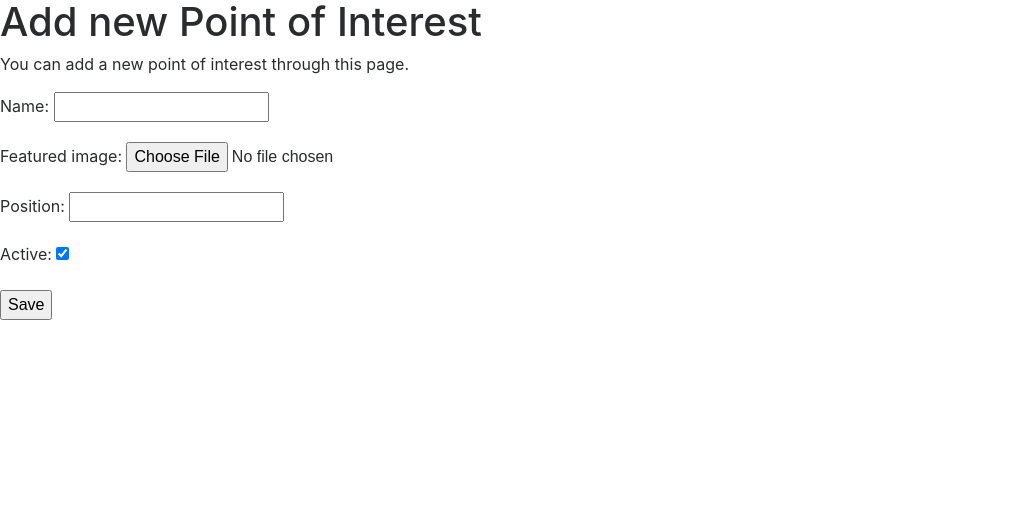
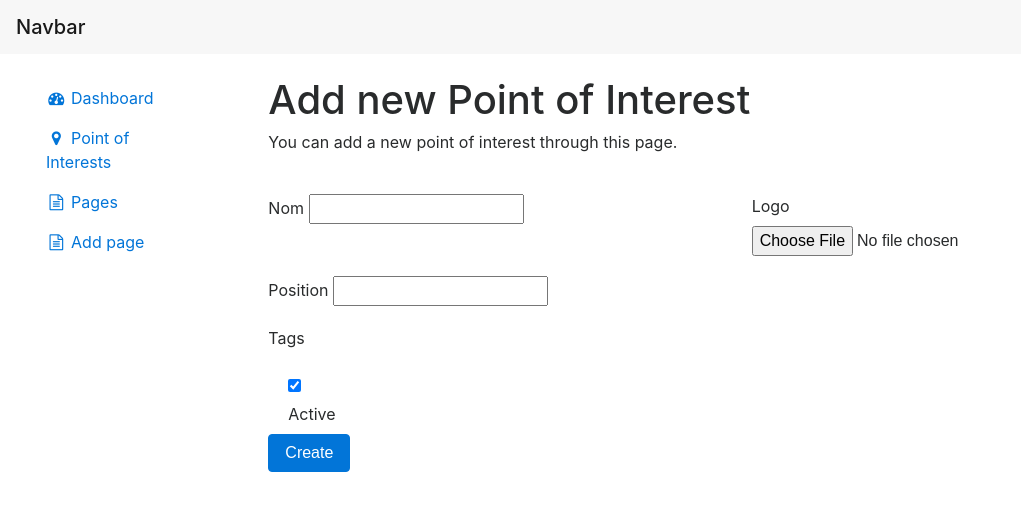
Before and after one commit to Ishydo/miot, a Django app: page /dashboard/new/pointofinterest in a window 1280 px wide. Shown: the top 519 px of the page, without its empty margins (0-1021 px from the left). Run offline with Django 3.2, Linux system fonts and the light colour scheme; the visitor is signed in with stand-in values (Sample User, id 1); some libraries are stand-ins or nearby versions.

Commit message:
Designed form to add poi

```diff
--- a/miot/templates/dashboard/base.html
+++ b/miot/templates/dashboard/base.html
@@ -39,12 +39,13 @@
           <a class="nav-link" href="#"><i class="fa fa-file-text-o fa-fw" aria-hidden="true"></i>&nbsp;Pages</a>
         </li>
 
+        <li class="nav-item">
+          <a class="nav-link" href="{% url "poi_select" %}"><i class="fa fa-file-text-o fa-fw" aria-hidden="true"></i>&nbsp;Add page</a>
+        </li>
       </ul>
-
-
     </div>
 
-    <div class="container-fluid d-flex">
+    <div class="container-fluid d-flex col-12 col-sm-10">
       {% block content %}{% endblock %}
     </div>
 
--- a/miot/templates/dashboard/poi_form.html
+++ b/miot/templates/dashboard/poi_form.html
@@ -1,17 +1,67 @@
 
 
-{% extends "layout/base.html" %}
+{% extends "dashboard/base.html" %}
+
+{% load add_css %}
 
 {% block content %}
-{{form.media}}
-<h1>Add new Point of Interest</h1>
 
-<p>You can add a new point of interest through this page.</p>
+<style>
 
-<form action="" method="post" enctype="multipart/form-data">
-  {% csrf_token %}
-    {{ form.as_p }}
-    <input type="submit" value="Save" />
-</form>
+.mw-wrap{
+  width: 100% !important;
+}
 
+</style>
+
+<div class="col-8 mb-5">
+  {{form.media}}
+
+
+  <div class="col-12 d-flex flex-column my-4">
+    <h1>Add new Point of Interest</h1>
+
+    <p>You can add a new point of interest through this page.</p>
+  </div>
+
+  <div class="col-12">
+
+    <form action="" method="post" enctype="multipart/form-data" novalidate="">
+      {% csrf_token %}
+
+      <div class="form-group row {% if form.name.errors %}has-danger{% endif %}">
+        {{form.non_fields.errors}}
+        <div class="col-9">
+          <label for="formGroupExampleInput">Nom</label>
+          {{form.name|addclass:"form-control form-control-lg"}}
+           <div class="form-control-feedback">{% for e in form.name.errors %}{{e}}{% endfor %}</div>
+        </div>
+        <div class="col-3">
+          <label for="exampleInputFile">Logo</label>
+          {{form.featured_image|addclass:"form-control-file"}}
+          <div class="form-control-feedback">{% for e in form.featured_image.errors %}{{e}}{% endfor %}</div>
+        </div>
+      </div>
+      <div class="form-group {% if form.position.errors %}has-danger{% endif %}">
+        <label for="formGroupExampleInput">Position</label>
+        {{form.position}}
+        <div class="form-control-feedback">{% for e in form.position.errors %}{{e}}{% endfor %}</div>
+      </div>
+      <div class="form-group {% if form.tags.errors %}has-danger{% endif %}">
+        <label for="formGroupExampleInput">Tags</label>
+        {{form.tags|addclass:"form-control"}}
+        <div class="form-control-feedback">{% for e in form.tags.errors %}{{e}}{% endfor %}</div>
+      </div>
+      <div class="form-check">
+        <label class="form-check-label">
+          {{form.active|addclass:"form-check-input"}}
+          <div class="form-control-feedback">{% for e in form.active.errors %}{{e}}{% endfor %}</div>
+          Active
+        </label>
+      </div>
+      <button type="submit" class="btn btn-primary">Create</button>
+    </form>
+
+  </div>
+</div>
 {% endblock %}
```
Also changed, not shown: miot/templates/dashboard/dashboard.html (+11 -8 lines), miot/templates/dashboard/select_poi.html (added, +7 -0 lines).
